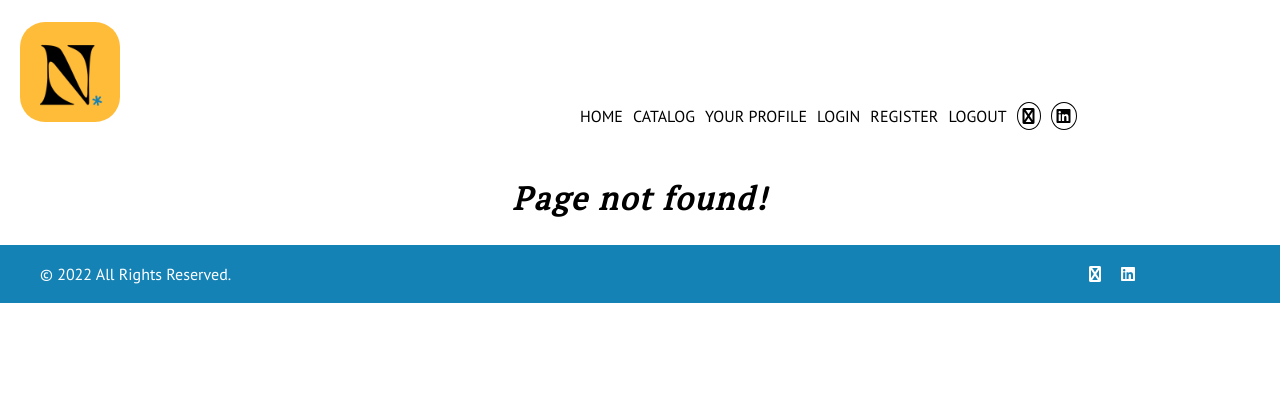
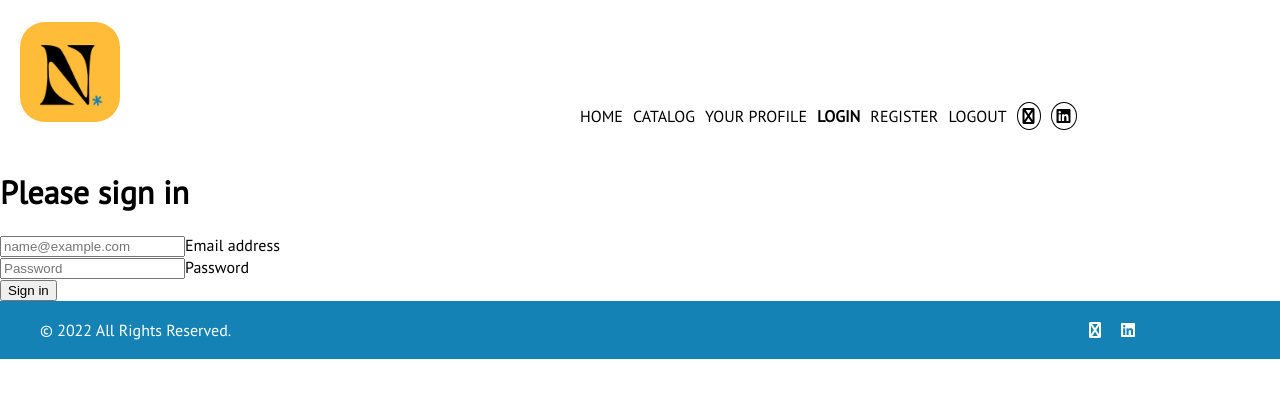
Before and after one commit to Kristiyan-Petkov/SoftUni-ReactJS-FINAL-PROJECT, a React (Create React App) app in the folder client/: page /login in a window 1280 px wide. Before the commit this address had no page. Shown: the top 398 px of the page. Built offline with nearby package versions, Linux system fonts and the light colour scheme.

Commit message:
Routing refactoring and login page rendering

```diff
--- a/client/src/App.js
+++ b/client/src/App.js
@@ -2,13 +2,14 @@ import { HeaderArea } from "./components/HeaderArea";
 // import { Welcome } from "./components/Welcome";
 // import { Services } from "./components/Services";
 // import { Promos } from "./components/Promos";
-// import { Footer } from "./components/Footer";
+import { Footer } from "./components/Footer";
 import Home from "./components/main/Home";
 import Promotions from "./components/main/Promotions";
 import ServicesPage from "./components/main/ServicesPage";
 import P404 from "./components/main/P404";
 import Logout from "./components/main/Logout";
 import { Routes, Route } from "react-router-dom";
+import { Login } from "./components/Login";
 
 function App() {
   const promoDeals = [
@@ -45,17 +46,12 @@ function App() {
         <Route path="/" element={<Home promos={promoDeals}/>}></Route>
         <Route path="/services" element={<Promotions promos={promoDeals}/>}></Route>
         <Route path="/about" element={<ServicesPage/>}></Route>
-        {/* <Route path="/auth/logout" element={<Logout/>}></Route> */}
+        <Route path="/login" element={<Login/>}></Route>
+        <Route path="/logout" element={<Logout/>}></Route>
+        {/* <Route path="/register" element={<Logout/>}></Route> */}
         <Route path="*" element={<P404/>}></Route>
       </Routes>
-
-      {/* <HeaderArea />
-      <main>
-        <Welcome />
-        <Services />
-        <Promos promos={promoDeals} />
-      </main>
-      <Footer /> */}
+      <Footer />
     </div >
   );
 }
--- a/client/src/components/HeaderArea.js
+++ b/client/src/components/HeaderArea.js
@@ -30,9 +30,9 @@ export const HeaderArea = () => {
                         <li><NavLink to="/services" className={setStyle}>CATALOG</NavLink></li>
                         {/* <li><NavLink to="/contact" className={setStyle}>CONTACT</NavLink></li> */}
                         <li><NavLink to="/profile" className={setStyle}>YOUR PROFILE</NavLink></li>
-                        <li><NavLink to="/auth/login" className={setStyle}>LOGIN</NavLink></li>
-                        <li><NavLink to="/auth/register" className={setStyle}>REGISTER</NavLink></li>
-                        <li><NavLink to="/auth/logout" className={setStyle}>LOGOUT</NavLink></li>
+                        <li><NavLink to="/login" className={setStyle}>LOGIN</NavLink></li>
+                        <li><NavLink to="/register" className={setStyle}>REGISTER</NavLink></li>
+                        <li><NavLink to="/logout" className={setStyle}>LOGOUT</NavLink></li>
 
                         <li>
                             <ul>
@@ -43,10 +43,6 @@ export const HeaderArea = () => {
                     </ul>
                 </nav>
             </section>
-            {/* <section className="site-header">
-                    <h1>Lorem Ipsum</h1>
-                    <button>LEARN MORE</button>
-                </section> */}
         </header >
     );
 }
--- /dev/null
+++ b/client/src/components/Login.js
@@ -0,0 +1,29 @@
+export const Login = () => {
+    return (
+        <form>
+            <h1 className="h3 mb-3 fw-normal">Please sign in</h1>
+            <div className="form-floating">
+                <input
+                    type="email"
+                    className="form-control"
+                    id="floatingInput"
+                    placeholder="name@example.com"
+                />
+                <label htmlFor="floatingInput">Email address</label>
+            </div>
+            <div className="form-floating">
+                <input
+                    type="password"
+                    className="form-control"
+                    id="floatingPassword"
+                    placeholder="Password"
+                />
+                <label htmlFor="floatingPassword">Password</label>
+            </div>
+
+            <button className="w-100 btn btn-lg btn-primary" type="submit">
+                Sign in
+            </button>
+        </form>
+    )
+}
--- a/client/src/components/PromoDeal.module.css
+++ b/client/src/components/PromoDeal.module.css
@@ -1,3 +1,3 @@
-.delete-button {
+/* .delete-button {
     color: crimson;
-}
+} */
--- a/client/src/components/Services.js
+++ b/client/src/components/Services.js
@@ -3,37 +3,37 @@ export const Services = () => {
         <h2>Our Services</h2>
         <ul>
             <li><a href="/">
-                <img src="./Images/backpack.png" alt="backpack" />
+                <img src="./Images/analysis.png" alt="analysis" />
                 <h3>Lorem Ipsum</h3>
                 <p>Lorem Ipsum is simply dummy text of the printing and typesetting industry. Lorem Ipsum has been the industry's standard dummy text ever since the 1500s</p>
             </a>
             </li>
             <li><a href="/">
-                <img src="./Images/books.png" alt="books" />
+                <img src="./Images/charting.png" alt="charting" />
                 <h3>Lorem Ipsum</h3>
                 <p>Lorem Ipsum is simply dummy text of the printing and typesetting industry. Lorem Ipsum has been the industry's standard dummy text ever since the 1500s</p>
             </a>
             </li>
             <li><a href="/">
-                <img src="./Images/bus.png" alt="bus" />
+                <img src="./Images/kpi-reports.png" alt="KPI reports" />
                 <h3>Lorem Ipsum</h3>
                 <p>Lorem Ipsum is simply dummy text of the printing and typesetting industry. Lorem Ipsum has been the industry's standard dummy text ever since the 1500s</p>
             </a>
             </li>
             <li><a href="/">
-                <img src="./Images/sandwich.png" alt="sandwich" />
+                <img src="./Images/online-dashboards.png" alt="Online dashboards" />
                 <h3>Lorem Ipsum</h3>
                 <p>Lorem Ipsum is simply dummy text of the printing and typesetting industry. Lorem Ipsum has been the industry's standard dummy text ever since the 1500s</p>
             </a>
             </li>
             <li><a href="/">
-                <img src="./Images/first-aid-kit.png" alt="firstAid" />
+                <img src="./Images/gd.png" alt="Graphic design" />
                 <h3>Lorem Ipsum</h3>
                 <p>Lorem Ipsum is simply dummy text of the printing and typesetting industry. Lorem Ipsum has been the industry's standard dummy text ever since the 1500s</p>
             </a>
             </li>
             <li><a href="/">
-                <img src="./Images/plan.png" alt="plan" />
+                <img src="./Images/slt.png" alt="Salesforce Training" />
                 <h3>Lorem Ipsum</h3>
                 <p>Lorem Ipsum is simply dummy text of the printing and typesetting industry. Lorem Ipsum has been the industry's standard dummy text ever since the 1500s</p>
             </a>
--- a/client/src/components/main/Home.js
+++ b/client/src/components/main/Home.js
@@ -1,9 +1,7 @@
-import {HeaderArea} from "../HeaderArea";
 import {HeadBlock} from "../HeadBlock";
 import {Welcome} from "../Welcome";
 import {Services} from "../Services";
 import {Promos} from "../Promos";
-import {Footer} from "../Footer";
 
 const Home = (props) => {
     return (
@@ -14,7 +12,6 @@ const Home = (props) => {
                 <Services />
                 <Promos promos={props.promos} />
             </main>
-            <Footer />
         </div >
     )
 };
--- a/client/src/components/main/Logout.js
+++ b/client/src/components/main/Logout.js
@@ -2,7 +2,8 @@ import { useNavigate } from "react-router-dom";
 
 const Logout = () => {
     const navigate = useNavigate();
-    navigate('/', {replace: "false"});
+    console.log('logging out...');
+    return(navigate('/', {replace: "false"}))
 }
 
 export default Logout;
--- a/client/src/components/main/P404.js
+++ b/client/src/components/main/P404.js
@@ -1,13 +1,9 @@
-import {HeaderArea} from "../HeaderArea";
-import {Footer} from "../Footer";
-
 const P404 = () => {
     return (
         <div className="App">
             <main>
                 <h2>Page not found!</h2>
             </main>
-            <Footer />
         </div >
     )
 };
--- a/client/src/components/main/Promotions.js
+++ b/client/src/components/main/Promotions.js
@@ -1,6 +1,4 @@
-import {HeaderArea} from "../HeaderArea";
 import {Promos} from "../Promos";
-import {Footer} from "../Footer";
 // import { useParams } from "react-router-dom";
 
 const Promotions = (props) => {
@@ -10,7 +8,6 @@ const Promotions = (props) => {
             <main>
                 <Promos promos={props.promos} />
             </main>
-            <Footer />
         </div >
     )
 };
--- a/client/src/components/main/ServicesPage.js
+++ b/client/src/components/main/ServicesPage.js
@@ -1,6 +1,4 @@
-import {HeaderArea} from "../HeaderArea";
 import {Services} from "../Services";
-import {Footer} from "../Footer";
 
 const ServicesPage = () => {
     return (
@@ -8,7 +6,6 @@ const ServicesPage = () => {
             <main>
                 <Services />
             </main>
-            <Footer />
         </div >
     )
 };
```
